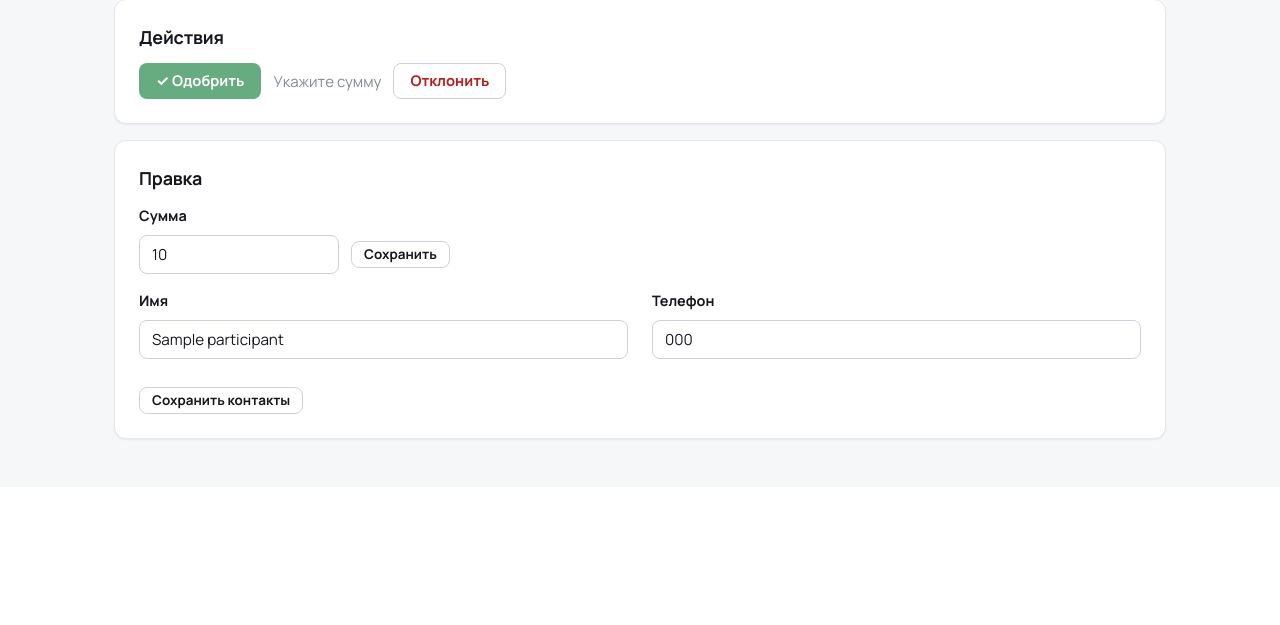
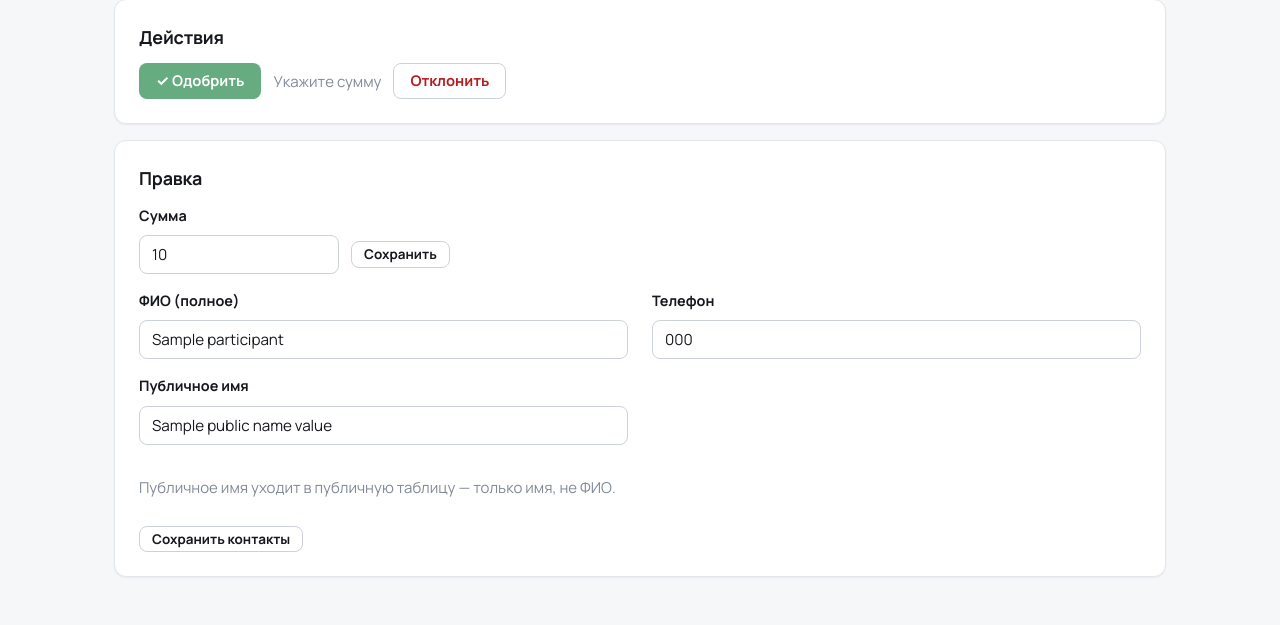
Before and after one commit to Hocopor/vk_auto_bot, a FastAPI app: template app/admin/templates/purchase_detail.html in a window 1280 px wide. Shown: the part 1106-1731 px from the top of the page. Before the commit the page ends 1546 px from the top, so only its background shows below. Run offline with FastAPI, Linux system fonts and the light colour scheme; the template is opened without the code that fills it: most values are stand-ins (such as "Sample title", 1, 10 or a date in 2020); parts of the project's set-up code (start-up, migrations or seed data) failed here and were passed over.

Commit message:
Этап 8.6+8.7: автоподстановка OCR-суммы и контактов в модерации + поле «Публичное имя»
8.6: поле «Сумма» (форма set_amount) предзаполняется ocr_amount при отсутствии amount.
8.7: форма контактов — новое поле «Публичное имя» (пишет в participant.public_name,
предзаполняется резолвером resolve_public_name, с подсказкой про публичную таблицу);
метка provided_name → «ФИО (полное)»; телефон уже предзаполнялся.

pytest 246 passed, 2 skipped (+3 теста). e2e agent-browser: карточка #2 (amount=None,
ocr_amount=300) — «Сумма»=300.00, «Публичное имя»=Дмитрий (резолвер).

Co-Authored-By: Claude Opus 4.8 <noreply@anthropic.com>

```diff
--- a/app/admin/routes/moderation.py
+++ b/app/admin/routes/moderation.py
@@ -11,6 +11,7 @@ from app.admin.deps import get_session, require_login
 from app.admin.templating import templates
 from app.core.models import Participant, PosterNumber, Purchase, PurchaseStatus
 from app.core.services import app_settings
+from app.core.services.participants import resolve_public_name
 from app.core.services.purchases import approve, can_approve, reject, set_amount
 
 router = APIRouter()
@@ -127,6 +128,8 @@ async def moderation_detail(
     partial = _is_partial(purchase)
     vk_group_id = await app_settings.get_setting(session, app_settings.KEY_VK_GROUP_ID)
     can_approve_flag = can_approve(purchase, purchase.event) if purchase.event else False
+    public_name_value = resolve_public_name(purchase.participant) if purchase.participant else ""
+    public_name_value = public_name_value or ""
 
     return templates.TemplateResponse(
         "purchase_detail.html",
@@ -138,6 +141,7 @@ async def moderation_detail(
             "vk_group_id": vk_group_id,
             "can_approve": can_approve_flag,
             "error": error,
+            "public_name_value": public_name_value,
         },
     )
 
@@ -224,6 +228,7 @@ async def moderation_set_contacts(
     purchase_id: int,
     provided_name: str = Form(""),
     phone: str = Form(""),
+    public_name: str = Form(""),
     user: str = Depends(require_login),
     session: AsyncSession = Depends(get_session),
 ):
@@ -237,5 +242,6 @@ async def moderation_set_contacts(
     participant = purchase.participant
     participant.provided_name = provided_name.strip() or None
     participant.phone = phone.strip() or None
+    participant.public_name = public_name.strip() or None
     await session.commit()
     return RedirectResponse(url=f"/moderation/{purchase_id}", status_code=303)
--- a/app/admin/templates/purchase_detail.html
+++ b/app/admin/templates/purchase_detail.html
@@ -96,7 +96,7 @@
         <div class="field field--narrow">
             <label for="f-amount">Сумма</label>
             <div class="btn-row">
-                <input type="text" id="f-amount" name="amount" value="{{ p.amount if p.amount is not none else '' }}">
+                <input type="text" id="f-amount" name="amount" value="{{ p.amount if p.amount is not none else (p.ocr_amount if p.ocr_amount is not none else '') }}">
                 <button type="submit" class="btn btn-secondary btn-sm">Сохранить</button>
             </div>
         </div>
@@ -104,14 +104,19 @@
     <form method="post" action="/moderation/{{ p.id }}/contacts" data-loading-text="Сохранение…" class="mt-4">
         <div class="field-grid">
             <div class="field">
-                <label for="f-provided-name">Имя</label>
+                <label for="f-provided-name">ФИО (полное)</label>
                 <input type="text" id="f-provided-name" name="provided_name" value="{{ p.participant.provided_name if p.participant and p.participant.provided_name else '' }}" placeholder="Имя">
             </div>
             <div class="field">
                 <label for="f-phone">Телефон</label>
                 <input type="text" id="f-phone" name="phone" value="{{ p.participant.phone if p.participant and p.participant.phone else '' }}" placeholder="Телефон">
             </div>
+            <div class="field">
+                <label for="f-public-name">Публичное имя</label>
+                <input type="text" id="f-public-name" name="public_name" value="{{ public_name_value }}" placeholder="Имя для таблицы">
+            </div>
         </div>
+        <p class="muted">Публичное имя уходит в публичную таблицу — только имя, не ФИО.</p>
         <button type="submit" class="btn btn-secondary btn-sm mt-3">Сохранить контакты</button>
     </form>
 </div>
```
Also changed, not shown: STATE.md (+3 -4 lines), tests/test_admin_moderation.py (+43 -1 lines).
